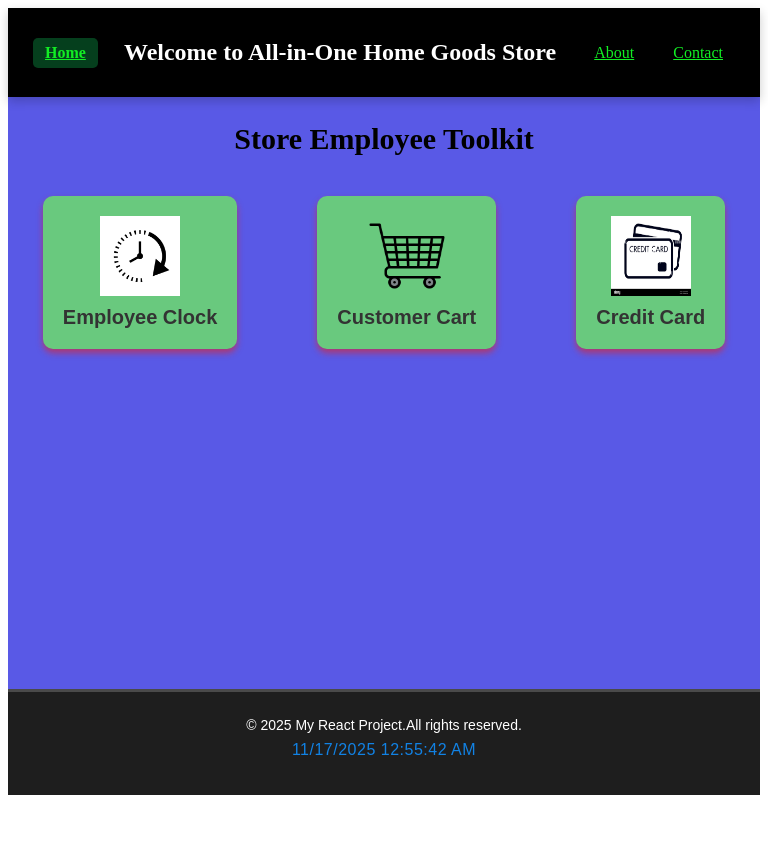
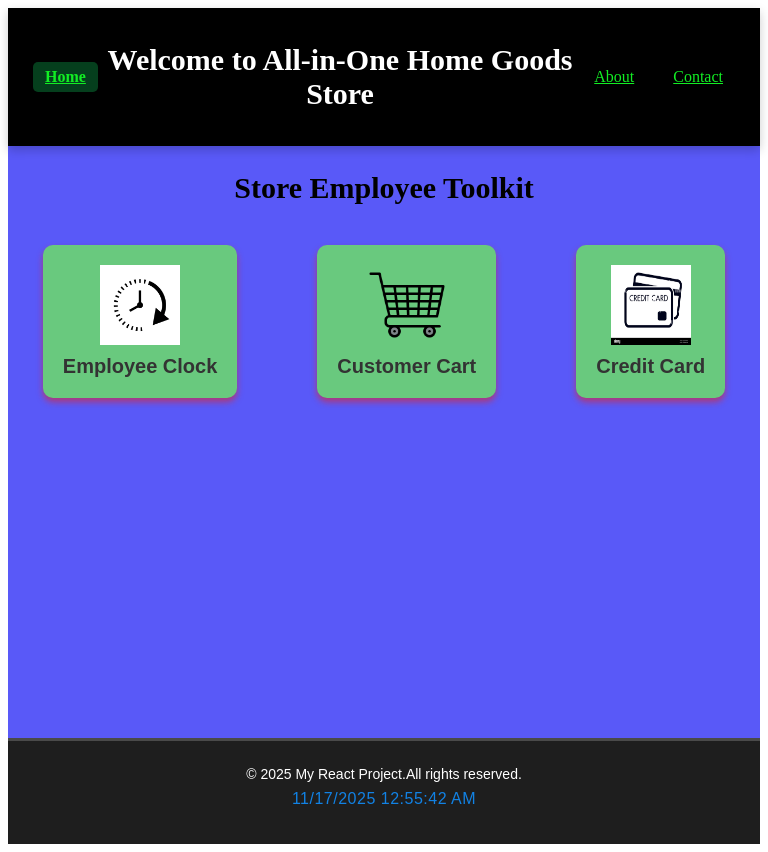
Before and after one commit to Varalakshmi-12/Unit1-Project-Varalakshmi-u, a React (Vite) app in the folder storeemployeetoolkit/: page / in a window 768 px wide. Before the commit the page ends 803 px from the top, so only its background shows below. Built offline with nearby package versions, Linux system fonts and the light colour scheme.

Commit message:
media query changes  commited.

```diff
--- a/storeemployeetoolkit/src/index.css
+++ b/storeemployeetoolkit/src/index.css
@@ -1,5 +1,5 @@
 #root {
-  background-color: rgb(89, 89, 230);
+  background-color: rgb(89, 89, 248);
   color: black;
   max-width: 1248px;
   margin: 0 auto;
@@ -32,7 +32,7 @@
 }
 
 /* Large screens (desktop) */
-@media (min-width: 900px) {
+@media (min-width: 697px) {
   .button-display {
     flex-direction: row;
   }
@@ -40,17 +40,10 @@
   font-size: 30px;
 }
 }
-@media (min-width: 601px) and (max-width: 899px) {
-  .button-display  {
-
-   flex: 1 1 45%;
 
 
-  }
-}
-
 /* Medium screens (tablet) */
-@media (min-width: 481px) and (max-width: 600px) {
+@media (min-width: 481px) and (max-width: 696px) {
   .button-display {
 
    flex: 1 1 45%;
--- a/storeemployeetoolkit/src/pages/CartPage.css
+++ b/storeemployeetoolkit/src/pages/CartPage.css
@@ -42,10 +42,7 @@
   max-width: 500px;
   padding: 8px;
   background-color: rgb(235, 199, 170);
-
-
-
-}
+  }
 
 .totals {
   margin-top: 20px;
--- a/storeemployeetoolkit/src/pages/ShiftPage.css
+++ b/storeemployeetoolkit/src/pages/ShiftPage.css
@@ -9,7 +9,7 @@
 
 .shift-buttons button {
   padding: 10px 20px;
-  font-size: 1rem;
+  font-size: 16px;
   border-radius: 8px;
   border: none;
   cursor: pointer;
```
Also changed, not shown: storeemployeetoolkit/src/pages/CartPage.jsx (+2 -7 lines).
